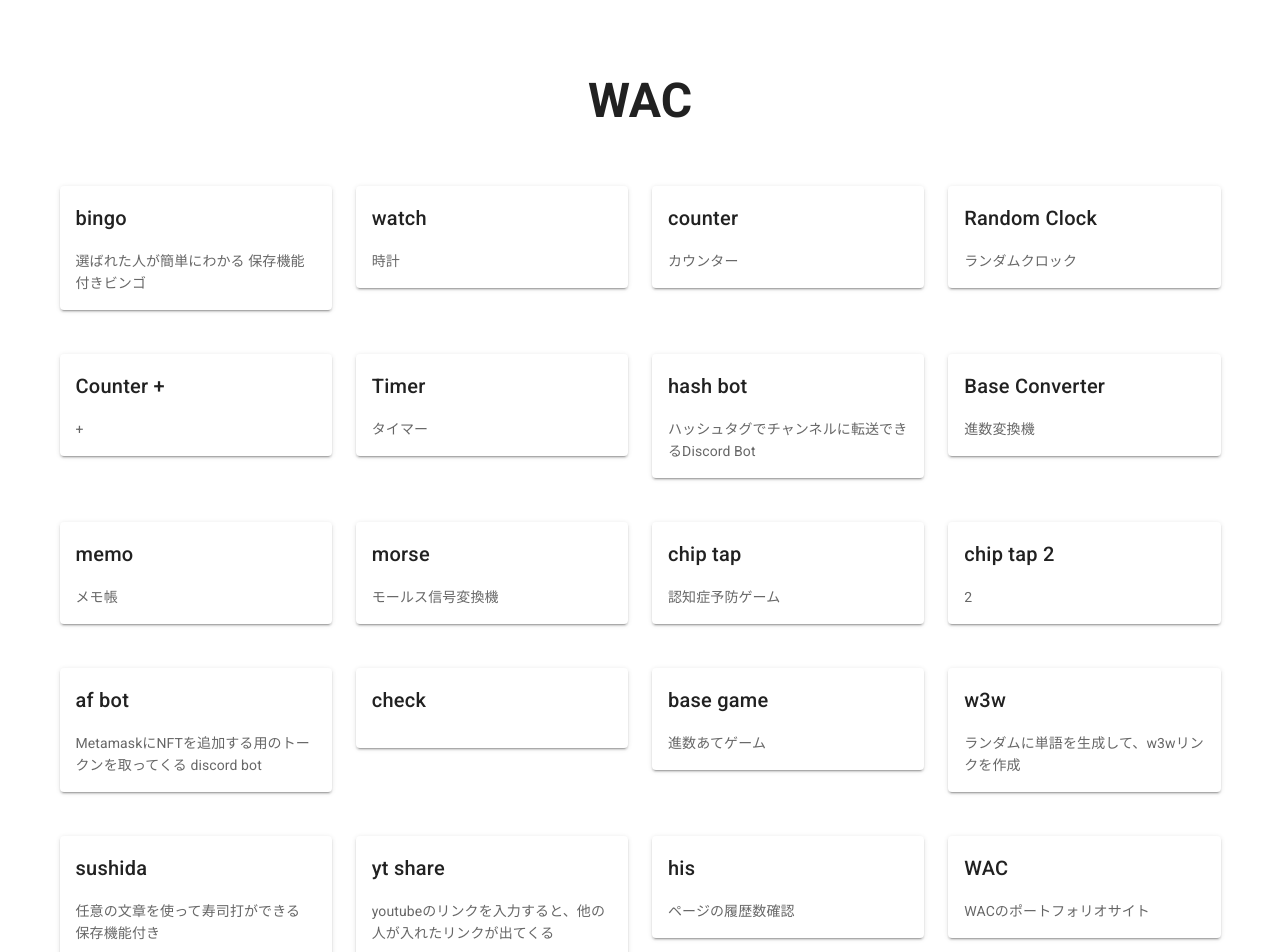
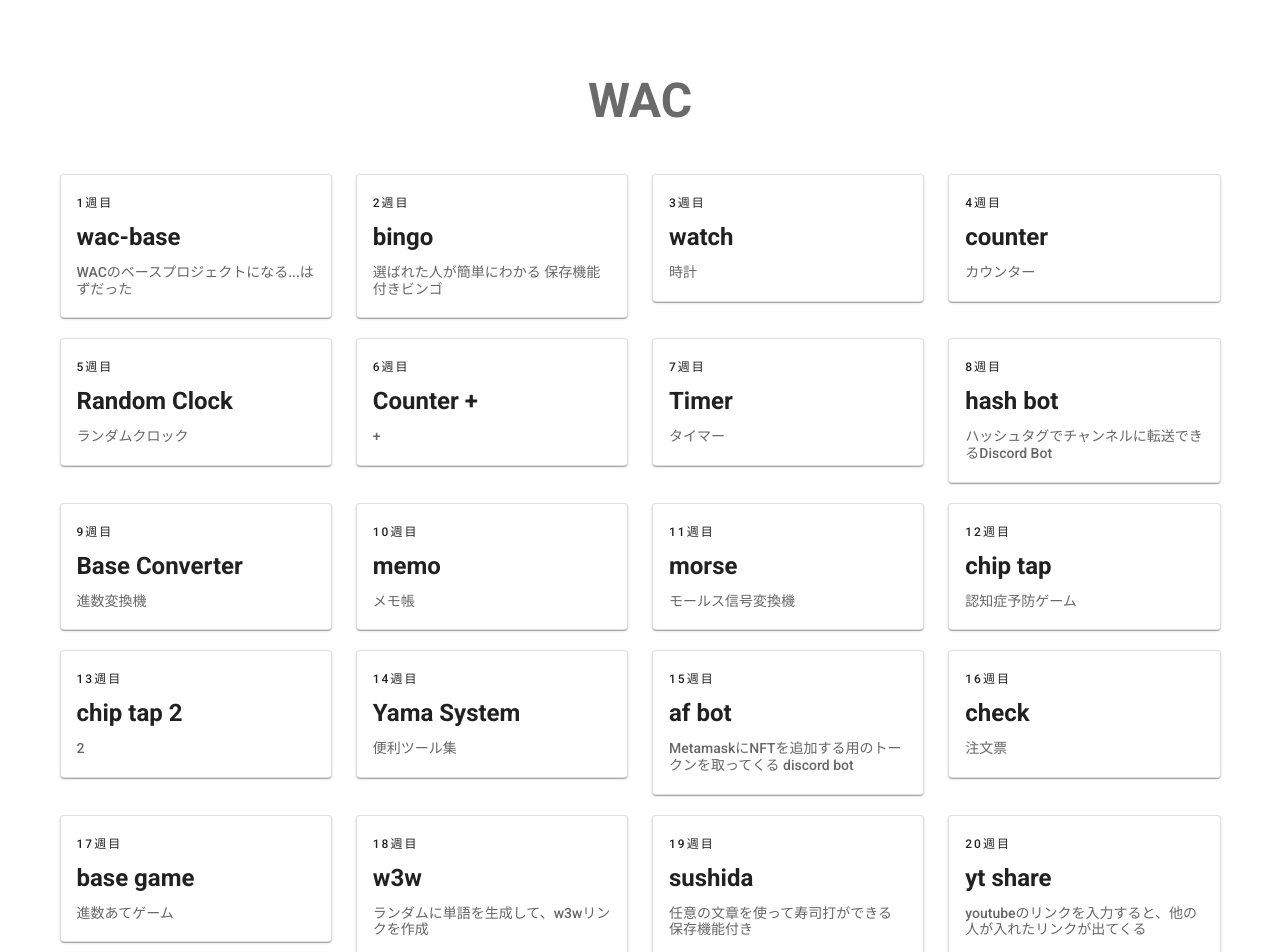
Before and after one commit to Zect3279/Weekly-App, a Vue app: page /#/ in a window 1280 px wide. Shown: the top 952 px of the page. Built offline with nearby package versions, Linux system fonts and the light colour scheme.

Commit message:
fix / add

```diff
--- a/src/App.vue
+++ b/src/App.vue
@@ -22,12 +22,10 @@ export default {
     //
   },
   data: () => ({
-    bingoNumber: '履歴数'
+    //
   }),
   methods: {
-    Shhow () {
-      this.bingoNumber = history.length
-    }
+    //
   },
   watch: {
     //
@@ -36,29 +34,5 @@ export default {
 </script>
 
 <style>
-.BingoNumber{
-  margin:2em 0;
-  position: relative;
-  padding: 0.5em 1.5em;
-  border-top: solid 2px black;
-  border-bottom: solid 2px black;
-}
-.BingoNumber:before, .BingoNumber:after{
-  content: '';
-  position: absolute;
-  top: -10px;
-  width: 2px;
-  height: -webkit-calc(100% + 20px);
-  height: calc(100% + 20px);
-  background-color: black;
-}
-.BingoNumber:before {left: 10px;}
-.BingoNumber:after {right: 10px;}
-.BingoNumber p {
-  margin: 0;
-  padding: 0;
-  font-size: 200px;
-  font-weight: bold;
-}
 
 </style>
--- a/src/common/projects.js
+++ b/src/common/projects.js
@@ -2,103 +2,141 @@ export default {
   wac: [
     {
       index: 1,
-      name: 'bingo',
-      des: '選ばれた人が簡単にわかる\n保存機能付きビンゴ'
+      name: 'wac-base',
+      des: 'WACのベースプロジェクトになる...はずだった',
+      link: 'wac-base'
     },
     {
       index: 2,
-      name: 'watch',
-      des: '時計'
+      name: 'bingo',
+      des: '選ばれた人が簡単にわかる\n保存機能付きビンゴ',
+      link: 'bingo'
     },
     {
       index: 3,
-      name: 'counter',
-      des: 'カウンター'
+      name: 'watch',
+      des: '時計',
+      link: 'watch'
     },
     {
       index: 4,
-      name: 'Random Clock',
-      des: 'ランダムクロック'
+      name: 'counter',
+      des: 'カウンター',
+      link: 'counter'
     },
     {
       index: 5,
-      name: 'Counter +',
-      des: '+'
+      name: 'Random Clock',
+      des: 'ランダムクロック',
+      link: 'rclock'
     },
     {
       index: 6,
-      name: 'Timer',
-      des: 'タイマー'
+      name: 'Counter +',
+      des: '+',
+      link: 'cplus'
     },
     {
       index: 7,
-      name: 'hash bot',
-      des: 'ハッシュタグでチャンネルに転送できるDiscord Bot'
+      name: 'Timer',
+      des: 'タイマー',
+      link: 'timer'
     },
     {
       index: 8,
-      name: 'Base Converter',
-      des: '進数変換機'
+      name: 'hash bot',
+      des: 'ハッシュタグでチャンネルに転送できるDiscord Bot',
+      link: 'https://discord.com/oauth2/authorize?client_id=962254873980719128&permissions=0&scope=bot%20applications.commands'
     },
     {
       index: 9,
-      name: 'memo',
-      des: 'メモ帳'
+      name: 'Base Converter',
+      des: '進数変換機',
+      link: 'basec'
     },
     {
       index: 10,
-      name: 'morse',
-      des: 'モールス信号変換機'
+      name: 'memo',
+      des: 'メモ帳',
+      link: 'memo'
     },
     {
       index: 11,
-      name: 'chip tap',
-      des: '認知症予防ゲーム'
+      name: 'morse',
+      des: 'モールス信号変換機',
+      link: 'morse'
     },
     {
       index: 12,
-      name: 'chip tap 2',
-      des: '2'
+      name: 'chip tap',
+      des: '認知症予防ゲーム',
+      link: 'chiptap'
     },
     {
       index: 13,
-      name: 'af bot',
-      des: 'MetamaskにNFTを追加する用のトークンを取ってくる discord bot'
+      name: 'chip tap 2',
+      des: '2',
+      link: 'chiptap2'
     },
     {
       index: 14,
-      name: 'check',
-      des: ''
+      name: 'Yama System',
+      des: '便利ツール集',
+      link: 'yama'
     },
     {
       index: 15,
-      name: 'base game',
-      des: '進数あてゲーム'
+      name: 'af bot',
+      des: 'MetamaskにNFTを追加する用のトークンを取ってくる discord bot',
+      link: 'https://discord.com/oauth2/authorize?client_id=982579233622728724&permissions=8&scope=bot'
     },
     {
       index: 16,
-      name: 'w3w',
-      des: 'ランダムに単語を生成して、w3wリンクを作成'
+      name: 'check',
+      des: '注文票',
+      link: 'check'
     },
     {
       index: 17,
-      name: 'sushida',
-      des: '任意の文章を使って寿司打ができる\n保存機能付き'
+      name: 'base game',
+      des: '進数あてゲーム',
+      link: 'basegame'
     },
     {
       index: 18,
-      name: 'yt share',
-      des: 'youtubeのリンクを入力すると、他の人が入れたリンクが出てくる'
+      name: 'w3w',
+      des: 'ランダムに単語を生成して、w3wリンクを作成',
+      link: 'rw3w'
     },
     {
       index: 19,
-      name: 'his',
-      des: 'ページの履歴数確認'
+      name: 'sushida',
+      des: '任意の文章を使って寿司打ができる\n保存機能付き',
+      link: 'sushida'
     },
     {
       index: 20,
+      name: 'yt share',
+      des: 'youtubeのリンクを入力すると、他の人が入れたリンクが出てくる',
+      link: 'ytshare'
+    },
+    {
+      index: 21,
+      name: 'his',
+      des: 'ページの履歴数確認',
+      link: 'his'
+    },
+    {
+      index: 22,
       name: 'WAC',
-      des: 'WACのポートフォリオサイト'
+      des: 'WACのポートフォリオサイト',
+      link: 'wac'
+    },
+    {
+      index: 23,
+      name: 'card',
+      des: '画面サイズによって文字サイズが変わるカード',
+      link: 'card'
     }
   ]
 }
--- a/src/views/Home.vue
+++ b/src/views/Home.vue
@@ -19,10 +19,30 @@
         v-for="w in wacs"
         :key="w.index"
       >
-      <v-card>
-        <v-card-title v-text="w.name" />
-        <v-card-text v-text="w.des" />
+      <v-hover
+        v-slot="{ hover }"
+      >
+      <v-card
+        class="mx-auto my-n3"
+        outlined
+        :elevation="hover ? 4 : 1"
+        @click="juump(w.link)"
+      >
+        <!-- <v-card-title v-text="w.name" />
+        <v-card-text v-text="w.des" /> -->
+        <v-list-item three-line>
+          <v-list-item-content>
+            <div class="text-overline mb-1" v-text="w.index + '週目'" />
+            <v-list-item-title
+              class="text-h5 mb-1 font-weight-bold"
+              :class="{ 'color-green': hover }"
+              v-text="w.name"
+            />
+            <v-list-item-subtitle class="my-2 font-weight-medium" v-text="w.des" />
+          </v-list-item-content>
+        </v-list-item>
       </v-card>
+      </v-hover>
       </v-col>
     </v-row>
   </v-container>
@@ -43,7 +63,35 @@ export default {
     //
   },
   methods: {
-    //
+    juump (url) {
+      if (url.startswith('https://')) {
+        window.open(url, '_blank')
+      } else {
+        window.open(`https://${url}.zscode.net`, '_blank')
+      }
+    }
   }
 }
 </script>
+
+<style>
+
+h1 {
+  margin: 30px auto;
+  color: #6a6a6a;
+  font-weight: lighter;
+}
+h2 {
+  font-weight: normal;
+  color: #444;
+  margin-bottom: 15px;
+}
+p {
+  font-weight: lighter;
+  color: #000;
+  margin-bottom: 25px;
+}
+.color-green {
+  color: #4CAF50;
+}
+</style>
```
